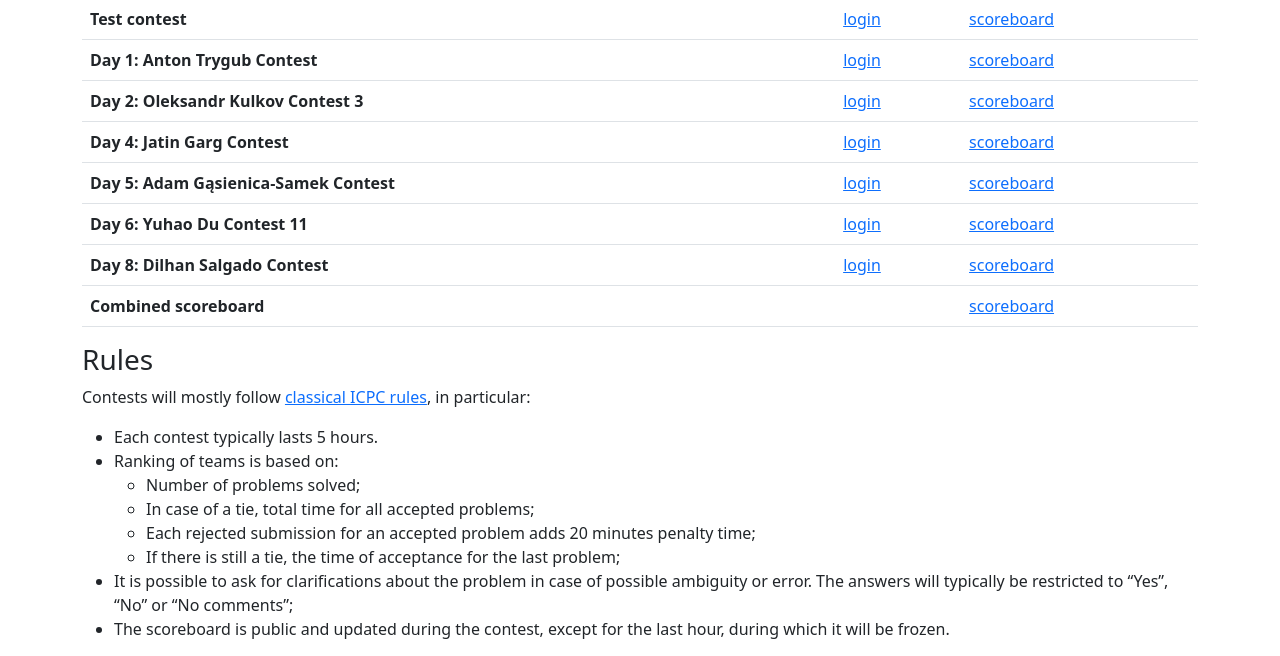
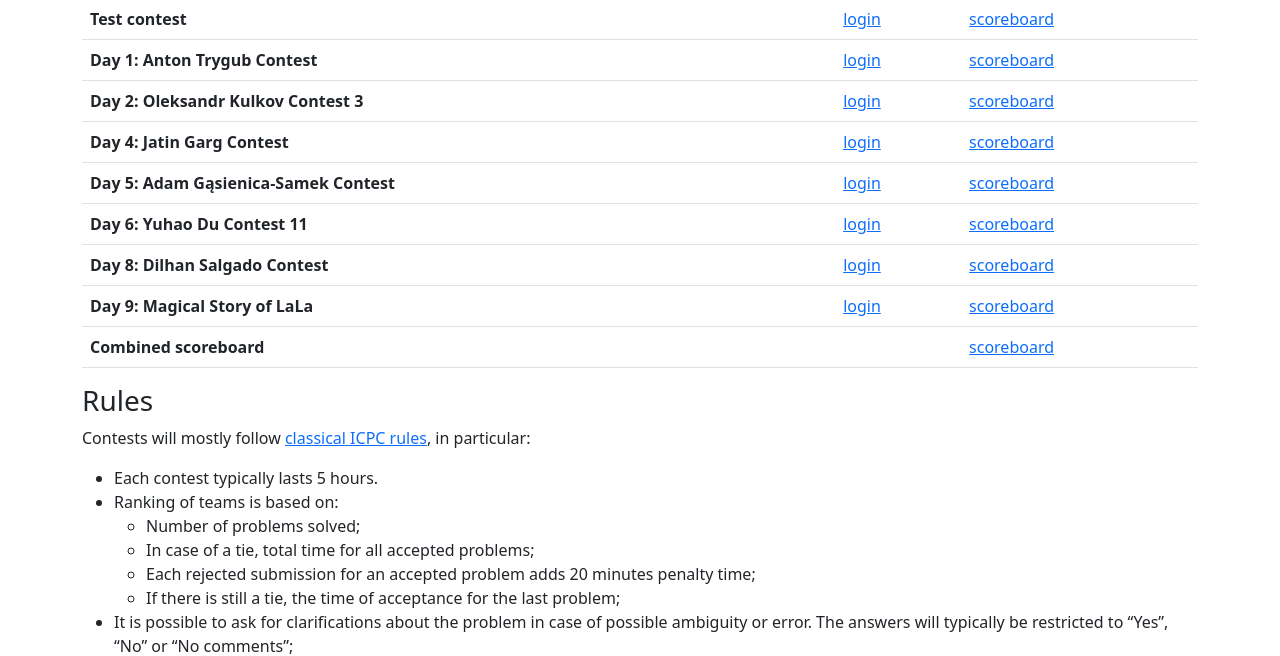
Before and after one commit to ocpc-camp/website, a PHP site: page /contest-info.php in a window 1280 px wide. Shown: the part 137-793 px from the top of the page. Run offline with PHP 8.4, Linux system fonts and the light colour scheme.

Commit message:
day 9 contest info

```diff
--- a/src/contest-info.php
+++ b/src/contest-info.php
@@ -37,6 +37,11 @@
     <td><b>Day 8: Dilhan Salgado Contest</b></td>
     <td><a href="https://osijek2023w-d8.eolymp.io">login</a></td>
     <td><a href="https://osijek2023w.eolymp.space/s/d8">scoreboard</a></td>
+  </tr>
+  <tr>
+    <td><b>Day 9: Magical Story of LaLa</b></td>
+    <td><a href="https://osijek2023w-d9.eolymp.io">login</a></td>
+    <td><a href="https://osijek2023w.eolymp.space/s/d9">scoreboard</a></td>
   </tr>
   <tr>
     <td><b>Combined scoreboard</b></td>
```
